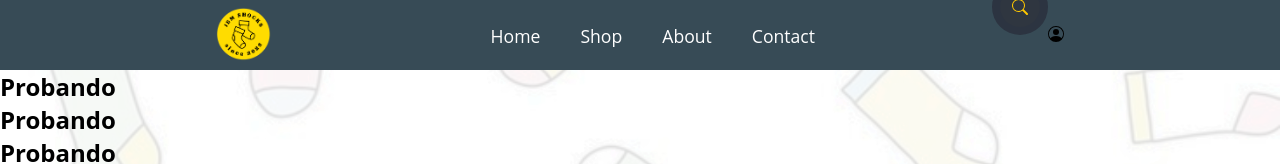
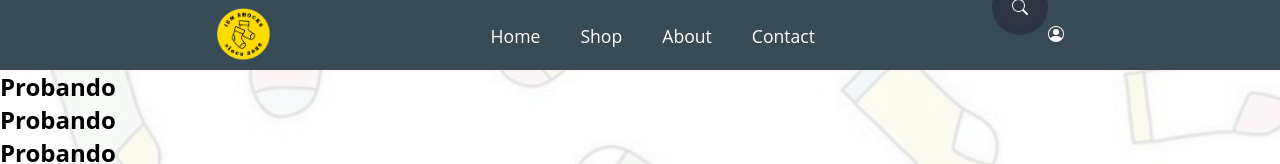
Before and after one commit to Yorrryiii/JEM_Shocks, a React (Create React App) app in the folder jem_shocks/: page / in a window 1280 px wide. Shown: the top 164 px of the page. Built offline with nearby package versions, Linux system fonts and the light colour scheme; a web font is replaced by a local one.

Commit message:
identify logo login

```diff
--- a/jem_shocks/src/components/styles/Login.css
+++ b/jem_shocks/src/components/styles/Login.css
@@ -0,0 +1,4 @@
+svg{
+    /* Pintamos el logo de color blanco */
+    fill: #fff;
+}
```
